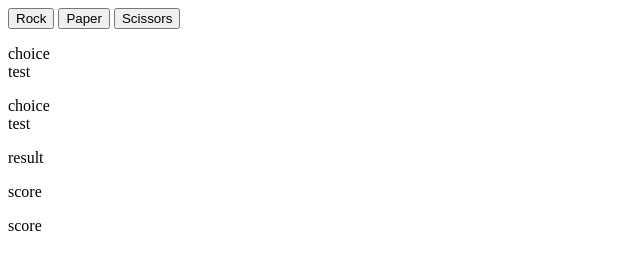
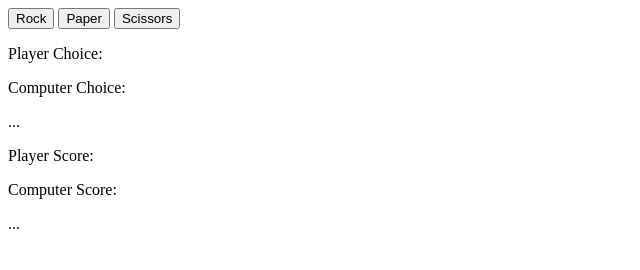
Before and after one commit to lohikaarme/RockPaperScissors, a plain HTML site: page index.html in a window 1280 px wide. Shown: the whole page, without its empty margins (0-640 px from the left). Drawn offline with Linux system fonts and the light colour scheme.

Commit message:
updated formatting and base state

```diff
--- a/RockPaperScissors.js
+++ b/RockPaperScissors.js
@@ -26,8 +26,8 @@ let playRound = (playerSelection, computerSelection) => {
         result.textContent = `${computerSelection} beats ${playerSelection}: You Lose!`;
         compScore += 1;
     }
-    plyScore.textContent = `Player score: ${playerScore}`;
-    comScore.textContent = `Computer score: ${compScore}`;
+    plyScore.textContent = `Player Score: ${playerScore}`;
+    comScore.textContent = `Computer Score: ${compScore}`;
     checkMatch(playerScore, compScore);
 }
 
--- a/index.html
+++ b/index.html
@@ -16,12 +16,12 @@
     <button id="Scissors">Scissors</button>
 
     <div id="container">
-        <p id="playerChoice">choice<br> test</p>
-        <p id="compChoice">choice<br> test</p>
-        <p id="result">result</p>
-        <p id="playerScore">score</p>
-        <p id="compScore">score</p>
-        <p id="endResult"></p>
+        <p id="playerChoice">Player Choice:</p>
+        <p id="compChoice">Computer Choice:</p>
+        <p id="result">...</p>
+        <p id="playerScore">Player Score:</p>
+        <p id="compScore">Computer Score:</p>
+        <p id="endResult">...</p>
     </div>
 </body>
 
```
